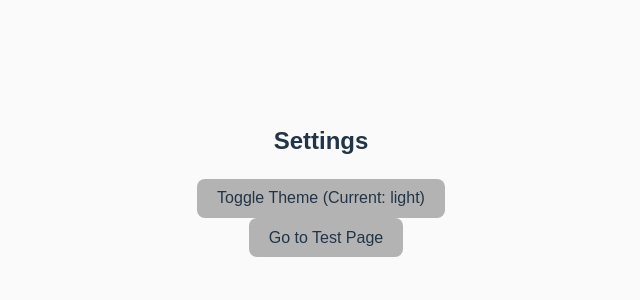
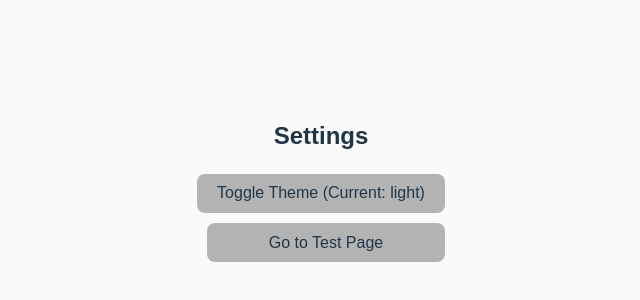
Before and after one commit to PortsmouthTeam6C/SETaP-Code, a React (Vite) app in the folder Frontend/: page /SettingsPage in a window 1280 px wide. Shown: the part 220-520 px from the top of the page, without its empty margins (319-959 px from the left). Built offline with nearby package versions, Linux system fonts and the light colour scheme.

Commit message:
Added settings to change light mode to dark mode, no longer messes with layout and can be changed in future to work with all components, for now only buttons and backgrounds

```diff
--- a/Frontend/src/pages/SettingsPage.tsx
+++ b/Frontend/src/pages/SettingsPage.tsx
@@ -6,21 +6,19 @@ export default function SettingsPage() {
   const { theme, setTheme } = useTheme();
 
   const toggleTheme = () => {
-    console.log("Before toggle - Current theme:", theme);
+    console.log("Before toggle - Current theme:", theme); /* Debug */
     const newTheme = theme === "light" ? "dark" : "light";
     setTheme(newTheme);
-    console.log("After toggle - New theme:", newTheme);
+    console.log("After toggle - New theme:", newTheme); /* Debug*/
   };
 
   return (
     <div style={{ padding: "20px", maxWidth: "400px", margin: "0 auto" }}>
       <h2>Settings</h2>
-      <button onClick={toggleTheme}>
-        Toggle Theme (Current: {theme})
-      </button>
-      <button onClick={handleTestPage}>
-        Go to Test Page
-      </button>
+      <div style={{ display: 'flex', flexDirection: 'column', gap: '10px', justifyContent: 'center' }}>
+        <button onClick={toggleTheme}>Toggle Theme (Current: {theme})</button>
+        <button onClick={handleTestPage}>Go to Test Page</button>
+      </div>
     </div>
   );
 }
--- a/Frontend/src/pages/TestPage.tsx
+++ b/Frontend/src/pages/TestPage.tsx
@@ -24,14 +24,21 @@ function TestPage() {
     navigate('/NavigateScreen');
   };
 
+  function handleSettingsPage() {
+    navigate('/SettingsPage');
+  };
+
   return (
     <div>
       <h1>This is the Test Page.</h1>
+      <div style={{ display: 'flex', justifyContent: 'center' }}>
       <button onClick={handleLogin}>Test Login Page</button>
       <button onClick={handleSignUp}>Test Signup Page</button>
       <button onClick={handleHomepage}>Test Homepage</button>
       <button onClick={handleForgotPassword}>Test Forgot Password Page</button>
       <button onClick={handleNavigateScreen}>Test Navigate Page</button>
+      <button onClick={handleSettingsPage}>Test Settings Page</button>
+      </div>
     </div>
   );
 }
```
